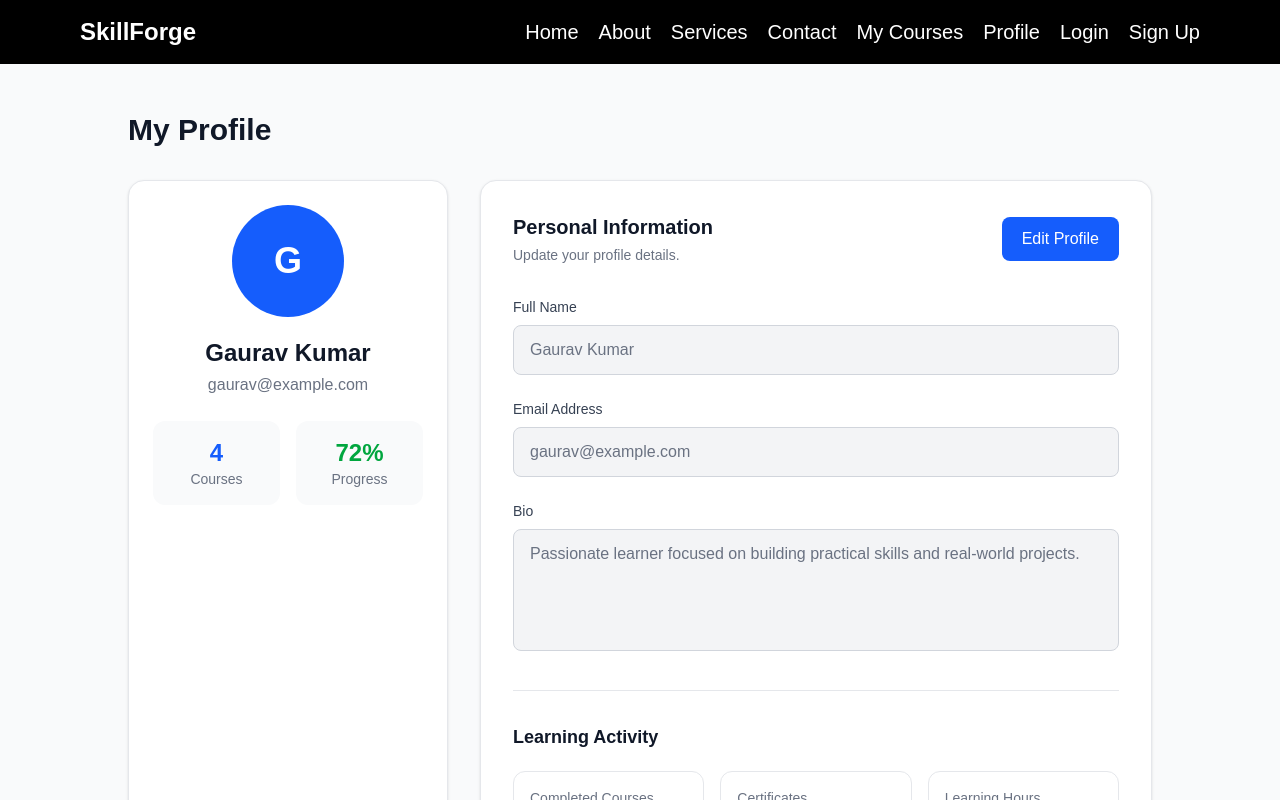
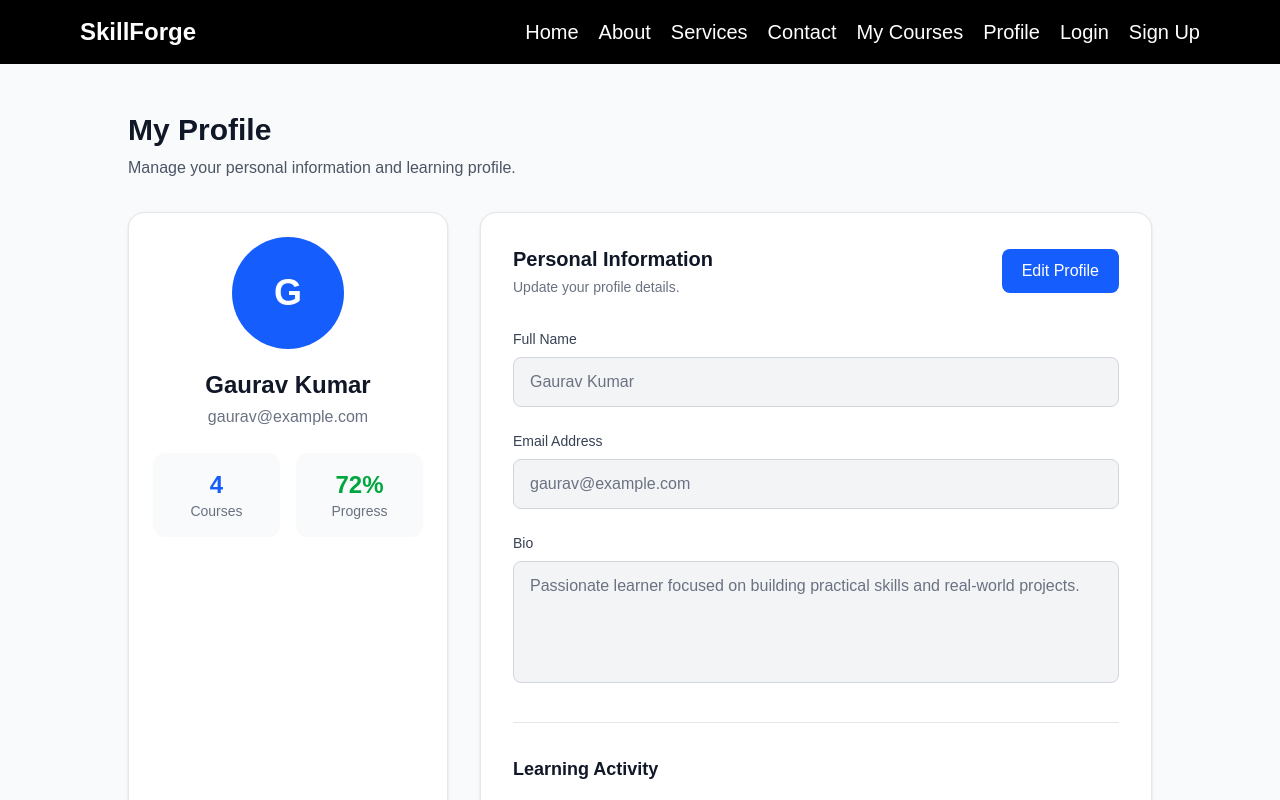
Before and after one commit to gauravkumar2005/SkillForge, a Next.js app: page /profile in a window 1280 px wide. Shown: the top 800 px of the page. Built offline with nearby package versions, Linux system fonts and the light colour scheme.

Commit message:
update profile page

```diff
--- a/src/app/profile/page.jsx
+++ b/src/app/profile/page.jsx
@@ -28,7 +28,7 @@ export default function ProfilePage() {
             My Profile
           </h1>
           <p className="text-gray-600 mt-2">
-
+            Manage your personal information and learning profile.
           </p>
         </div>
 
```
